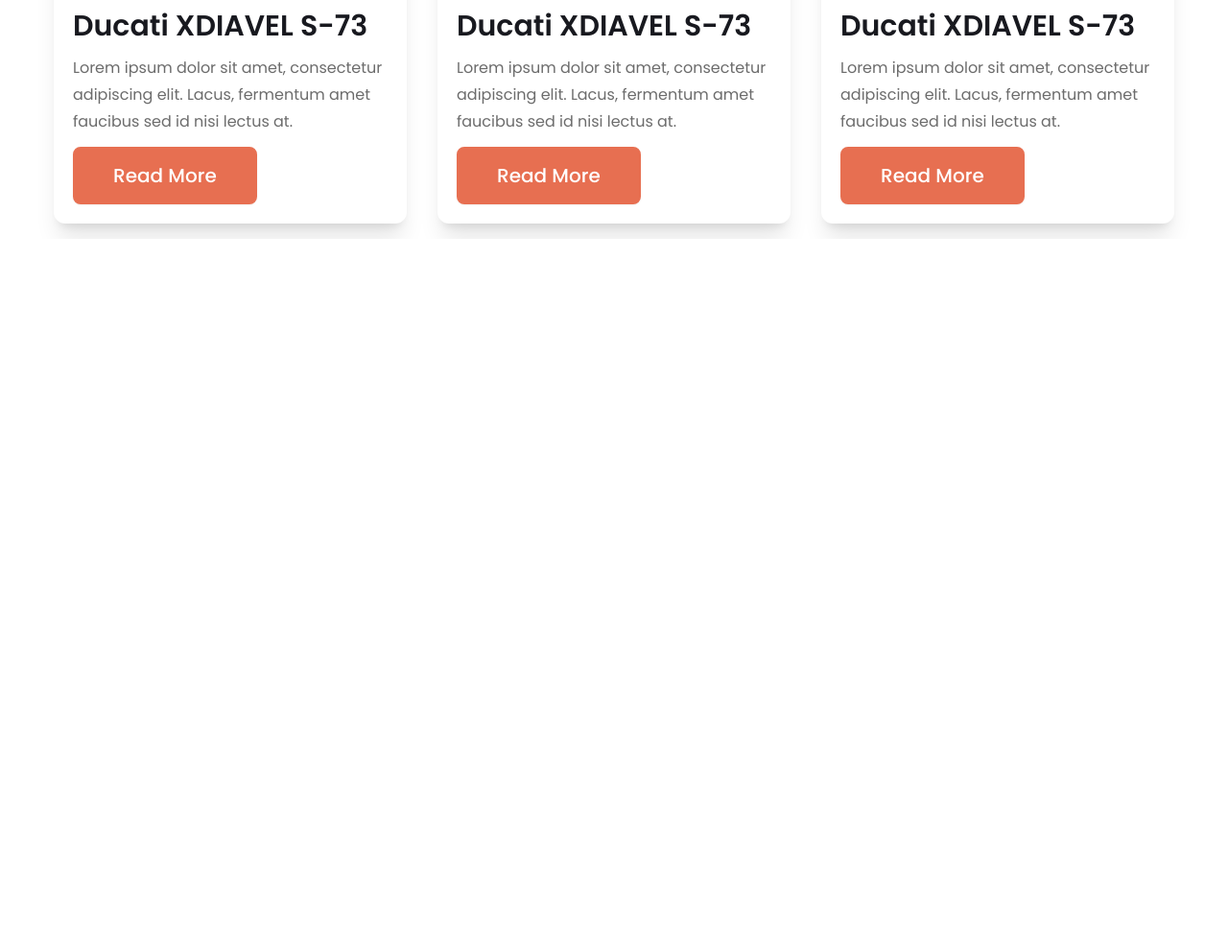
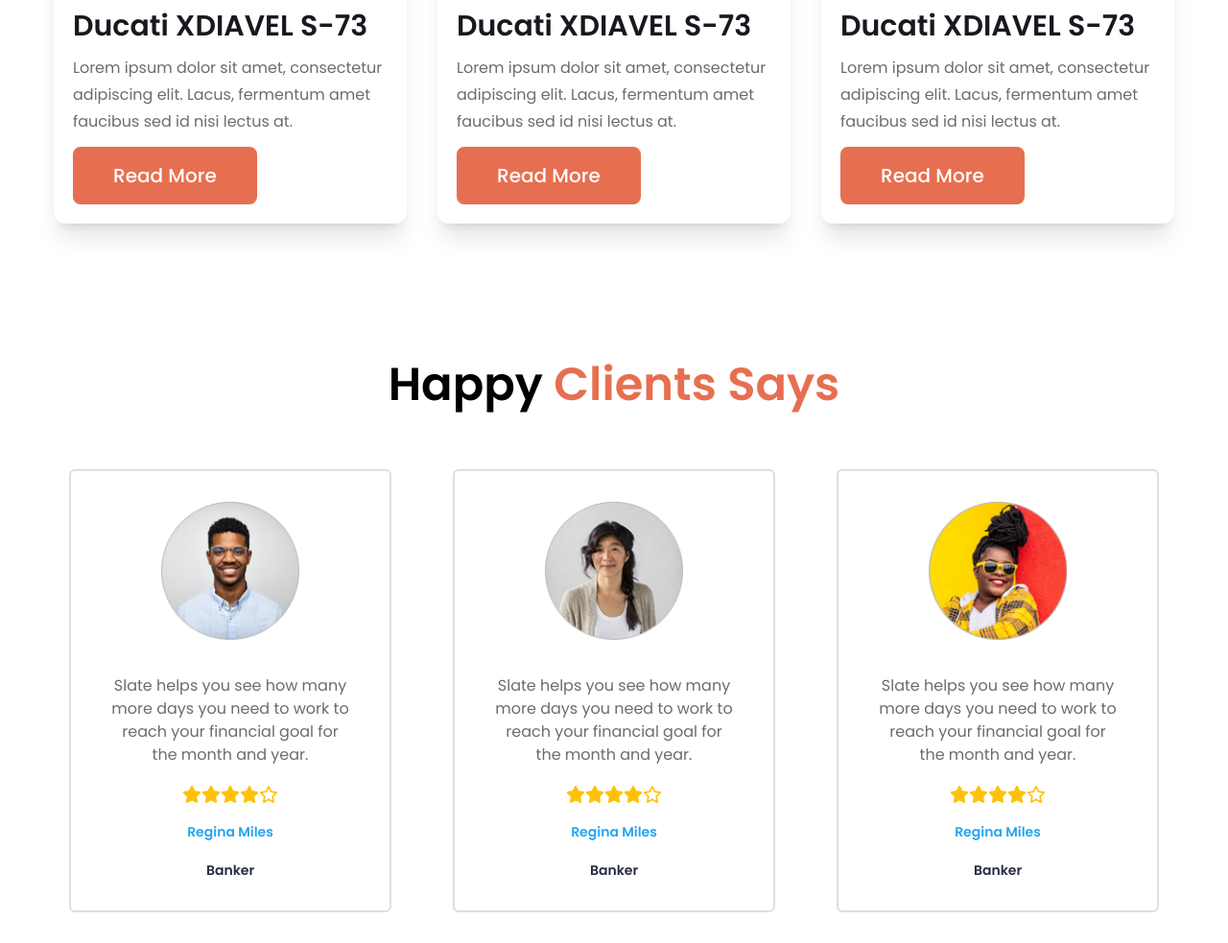
Before and after one commit to Meehnaaz-Basit/Biker-Zone, a plain HTML site: page index.html in a window 1280 px wide. Shown: the part 1701-2684 px from the top of the page at 96% size. Before the commit the page ends 1950 px from the top, so only its background shows below. Drawn offline with nearby package versions, Linux system fonts and the light colour scheme.

Commit message:
added client section

```diff
--- a/index.html
+++ b/index.html
@@ -351,6 +351,107 @@
           </div>
         </div>
       </section>
+      <section class="happy-clients pt-32">
+        <div class="container mx-auto max-w-[1200px]">
+          <h2
+            class="text-3xl md:text-4xl lg:text-5xl text-black font-poppins font-semibold text-center capitalize"
+          >
+            happy <span class="text-[#e76f51]">clients says</span>
+          </h2>
+          <div
+            class="happy-client-cards pt-8 gap-0 grid grid-cols-1 lg:grid-cols-3 text-center"
+          >
+            <!--  -->
+            <div
+              class="client-items space-y-5 px-10 py-8 m-8 border-2 border-solid border-[#dedede] rounded-md"
+            >
+              <div class="client-img w-36 mx-auto pb-4">
+                <img src="images/others/user-1.png" alt="" />
+              </div>
+              <p class="font-poppins text-[#6c6c6c]">
+                Slate helps you see how many more days you need to work to reach
+                your financial goal for the month and year.
+              </p>
+              <div class="starts flex justify-center w-5 mx-auto">
+                <img src="images/icons/star-solid.svg" alt="" />
+                <img src="images/icons/star-solid.svg" alt="" />
+                <img src="images/icons/star-solid.svg" alt="" />
+                <img src="images/icons/star-solid.svg" alt="" />
+                <img src="images/icons/star-regular.svg" alt="" />
+              </div>
+              <h4
+                class="text-sm font-semibold capitalize font-poppins text-[#23a6f0]"
+              >
+                regina miles
+              </h4>
+              <h4
+                class="text-sm font-semibold capitalize font-poppins text-[#252b42]"
+              >
+                banker
+              </h4>
+            </div>
+            <!--  -->
+            <div
+              class="client-items space-y-5 px-10 py-8 m-8 border-2 border-solid border-[#dedede] rounded-md"
+            >
+              <div class="client-img w-36 mx-auto pb-4">
+                <img src="images/others/user-2.png" alt="" />
+              </div>
+              <p class="font-poppins text-[#6c6c6c]">
+                Slate helps you see how many more days you need to work to reach
+                your financial goal for the month and year.
+              </p>
+              <div class="starts flex justify-center w-5 mx-auto">
+                <img src="images/icons/star-solid.svg" alt="" />
+                <img src="images/icons/star-solid.svg" alt="" />
+                <img src="images/icons/star-solid.svg" alt="" />
+                <img src="images/icons/star-solid.svg" alt="" />
+                <img src="images/icons/star-regular.svg" alt="" />
+              </div>
+              <h4
+                class="text-sm font-semibold capitalize font-poppins text-[#23a6f0]"
+              >
+                regina miles
+              </h4>
+              <h4
+                class="text-sm font-semibold capitalize font-poppins text-[#252b42]"
+              >
+                banker
+              </h4>
+            </div>
+            <!--  -->
+            <div
+              class="client-items space-y-5 px-10 py-8 m-8 border-2 border-solid border-[#dedede] rounded-md"
+            >
+              <div class="client-img w-36 mx-auto pb-4">
+                <img src="images/others/user-3.png" alt="" />
+              </div>
+              <p class="font-poppins text-[#6c6c6c]">
+                Slate helps you see how many more days you need to work to reach
+                your financial goal for the month and year.
+              </p>
+              <div class="starts flex justify-center w-5 mx-auto">
+                <img src="images/icons/star-solid.svg" alt="" />
+                <img src="images/icons/star-solid.svg" alt="" />
+                <img src="images/icons/star-solid.svg" alt="" />
+                <img src="images/icons/star-solid.svg" alt="" />
+                <img src="images/icons/star-regular.svg" alt="" />
+              </div>
+              <h4
+                class="text-sm font-semibold capitalize font-poppins text-[#23a6f0]"
+              >
+                regina miles
+              </h4>
+              <h4
+                class="text-sm font-semibold capitalize font-poppins text-[#252b42]"
+              >
+                banker
+              </h4>
+            </div>
+            <!--  -->
+          </div>
+        </div>
+      </section>
     </main>
   </body>
 </html>
```
